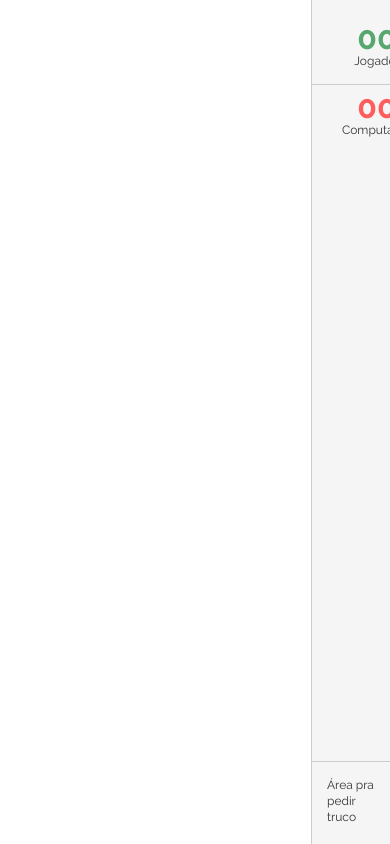
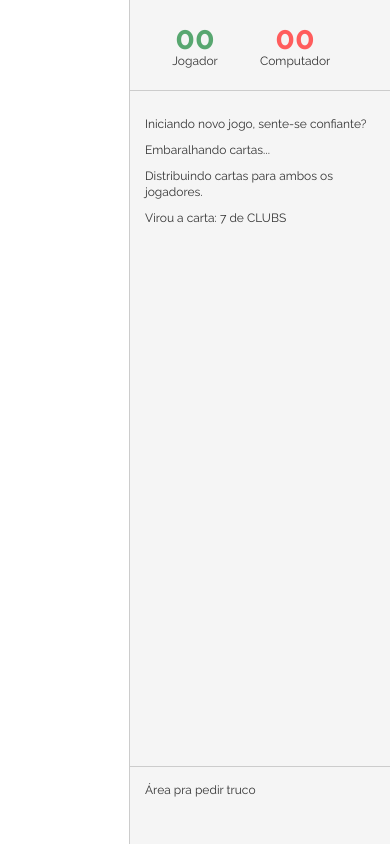
Before and after one commit to viniciusmichelutti/Truco-Game, a plain HTML site: page index.html in a window 390 px wide. Drawn offline with Linux system fonts and the light colour scheme.

Commit message:
Status bar now responsive for smaller resolutions

```diff
--- a/css/style.css
+++ b/css/style.css
@@ -3,11 +3,11 @@
 
 body { font-family:'Raleway', Verdana, Tahoma, sans-serif;  font-size:12px; color:#333; line-height:16px; }
 
-#game { position:absolute; width:80%; height:100%; background-color:#fff; /*background-image:url(../imgs/table.png); background-size:cover;*/ }
-#statusContainer { background-color:#f5f5f5; width:20%; height:100%; position:fixed; top:0; right:0; border-left:1px solid #ccc; }
+#game { position:absolute; width:80%; height:100%; background-color:#fff; /*background-image:url(../imgs/table.jpg); background-size:cover;*/ }
+#statusContainer { min-width:260px; background-color:#f5f5f5; width:20%; height:100%; position:fixed; top:0; right:0; border-left:1px solid #ccc; }
 #statusContainer div { position:relative; }
 #statusContainer div div { padding:15px; }
-#score { height:10%; top:0px; border-bottom:1px solid #ccc; }
+#score { height:10%; min-height:90px; top:0px; border-bottom:1px solid #ccc; }
 #status { overflow-y:scroll; height:80%; }
 #status p { margin:10px 0; }
 #status p.old { color:#999; }
```
Also changed, not shown: imgs/table.jpg (added), imgs/table.png (deleted).
